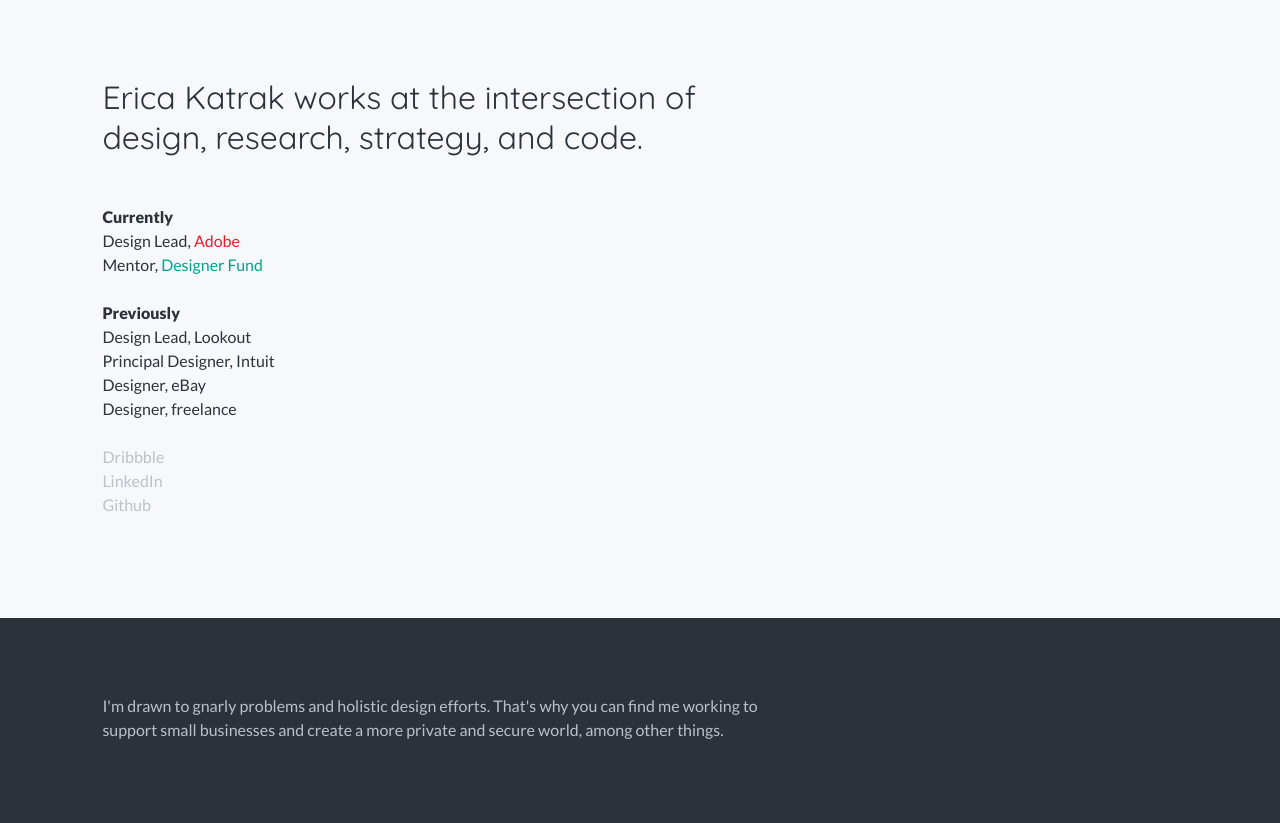
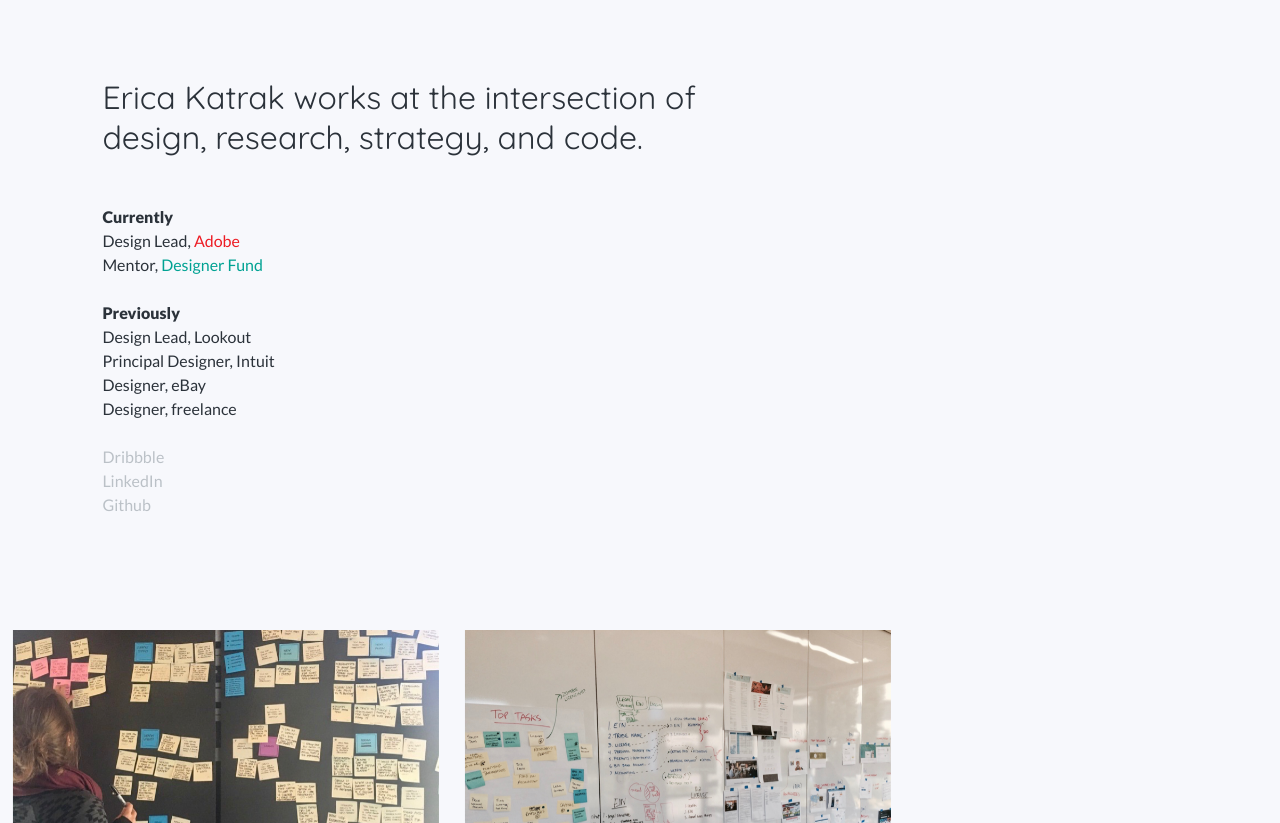
Before and after one commit to ericakatrak/ericakatrak.github.io, a Jekyll site: the page built from index.html, in a window 1280 px wide. Shown: the top 823 px of the page. Built offline with Jekyll 4.4.1, drawn with Linux system fonts in a browser that asks for light colours; grey boxes are pictures that could not be loaded.

Commit message:
removing work

```diff
--- a/_includes/portfolio_grid.html
+++ b/_includes/portfolio_grid.html
@@ -1,18 +1,5 @@
   <ul class="grid fade" id="grid">
     <li><img src="img/work/adobeclustering.png" alt="clustering insights" /></li>
-    <li><img src="img/work/hackthings.png" alt="hackathon art" /></li>
-    <li><img src="img/work/lookout-console.png" alt="Lookout console" /></li>
-    <li><img src="img/work/lookout-consolereports.png" alt="Lookout console reports" /></li>
+    <li><img src="img/work/launchpad-startmess.png" alt="kickoff" /></li>
     <li><img src="img/work/launchpad-biztype.png" alt="charting out compliance rules" /></li>
-    <li><img src="img/work/launchpad.png" alt="experimental app" /></li>
-    <li><img src="img/work/kryptonx.png" alt="Krypton Anonymous" /></li>
-    <li><img src="img/work/kryptonx-privacymanifesto.png" alt="privacy manifesto" /></li>
-    <li><img src="img/work/who-interviews.png" alt="taking reflection notes after a customer interview" /></li>
-    <li><img src="img/work/who-clustering.png" alt="clustering insights" /></li>
-    <li><img src="img/work/who-discussion.png" alt="discussing strategy" /></li>
-    <li><img src="img/work/who-filming.png" alt="filming our customers" /></li>
-    <li><img src="img/work/who-provocation1.png" alt="provocation" /></li>
-    <li><img src="img/work/who-provocation2.png" alt="provovation" /></li>
-    <li><img src="img/work/platform-provocation1.png" alt="provovation" /></li>
-    <li><img src="img/work/platform-provocation2.png" alt="provovation" /></li>
   </ul>
--- a/css/style.css
+++ b/css/style.css
@@ -65,11 +65,6 @@
 	clear: both;
 }
 
-article.dk {
-	background: #2b323a;
-	color: #bbc1c7;
-}
-
 footer {
 	font-size: .85em;
 	opacity: .5;
@@ -90,10 +85,10 @@
 .grid li {
 	display: block;
 	float: left;
-	margin: 0;
-	width: 25%;
-	width: -webkit-calc(100% / 4);
-	width: calc(100% / 4);
+	margin: 1%;
+	width: 30%;
+	width: -webkit-calc(100% / 3);
+	width: calc(100% / 3);
 	opacity: 0;
 }
 
@@ -186,19 +181,3 @@
     padding: 2em;
   }
 }
-@media (max-width:600px) {
-	/* portrait tablets, portrait iPad, e-readers (Nook/Kindle), landscape 800x480 phones (Android) */
-	section {
-		padding: 8% 6%;
-	}
-	.grid li {
-		width: 50%;
-		width: -webkit-calc(100% / 2);
-		width: calc(100% / 2);
-	}
-	a.back {
-    position: relative;
-    margin: 0 auto;
-    padding: 2em;
-  }
-}
--- a/index.html
+++ b/index.html
@@ -19,10 +19,4 @@
 	<a href="https://www.github.com/ericakatrak" target="_blank">Github</a></p>
 </section>
 
-<article class="dk">
-	<section>
-		<p>I'm drawn to gnarly problems and holistic design efforts. That's why you can find me working to support small businesses and create a more private and secure world, among other things.</p>
-	</section>
-</article>
-
 {% include portfolio_grid.html %}
```
